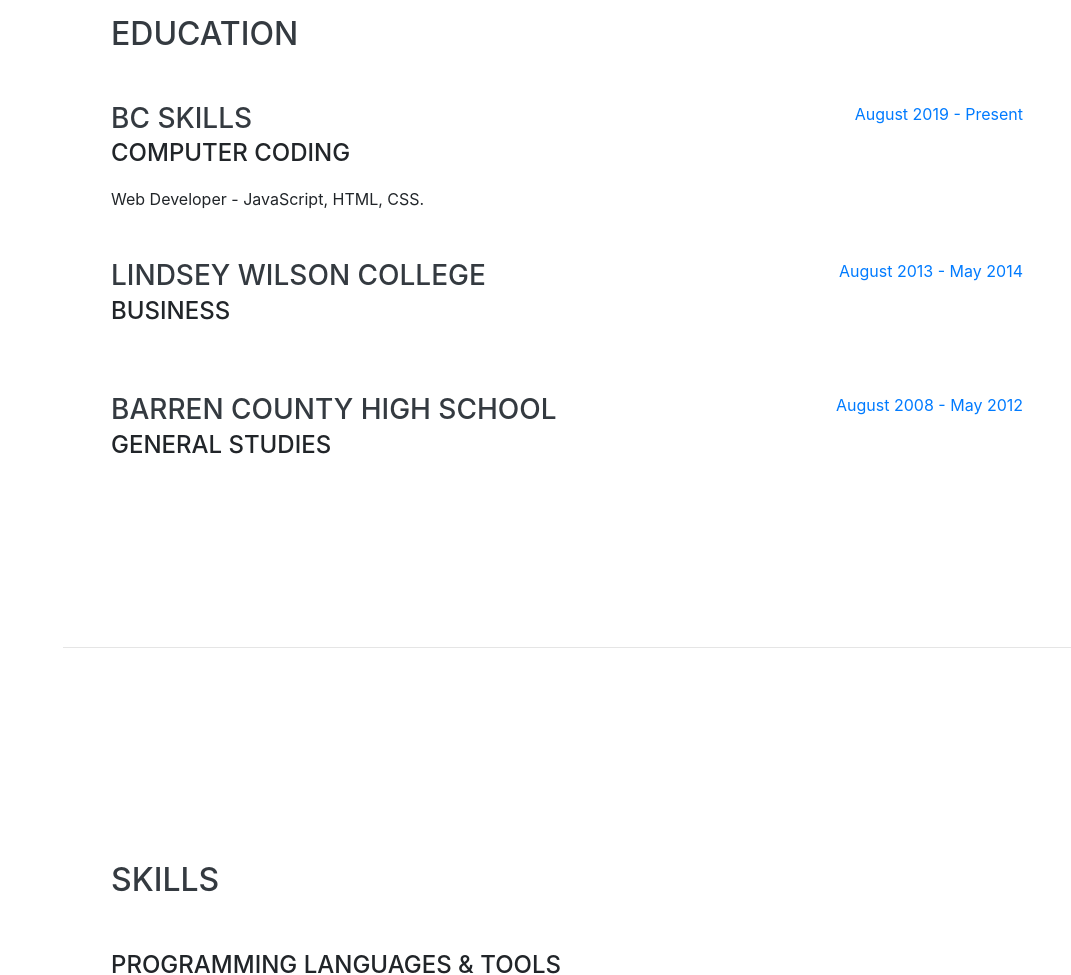
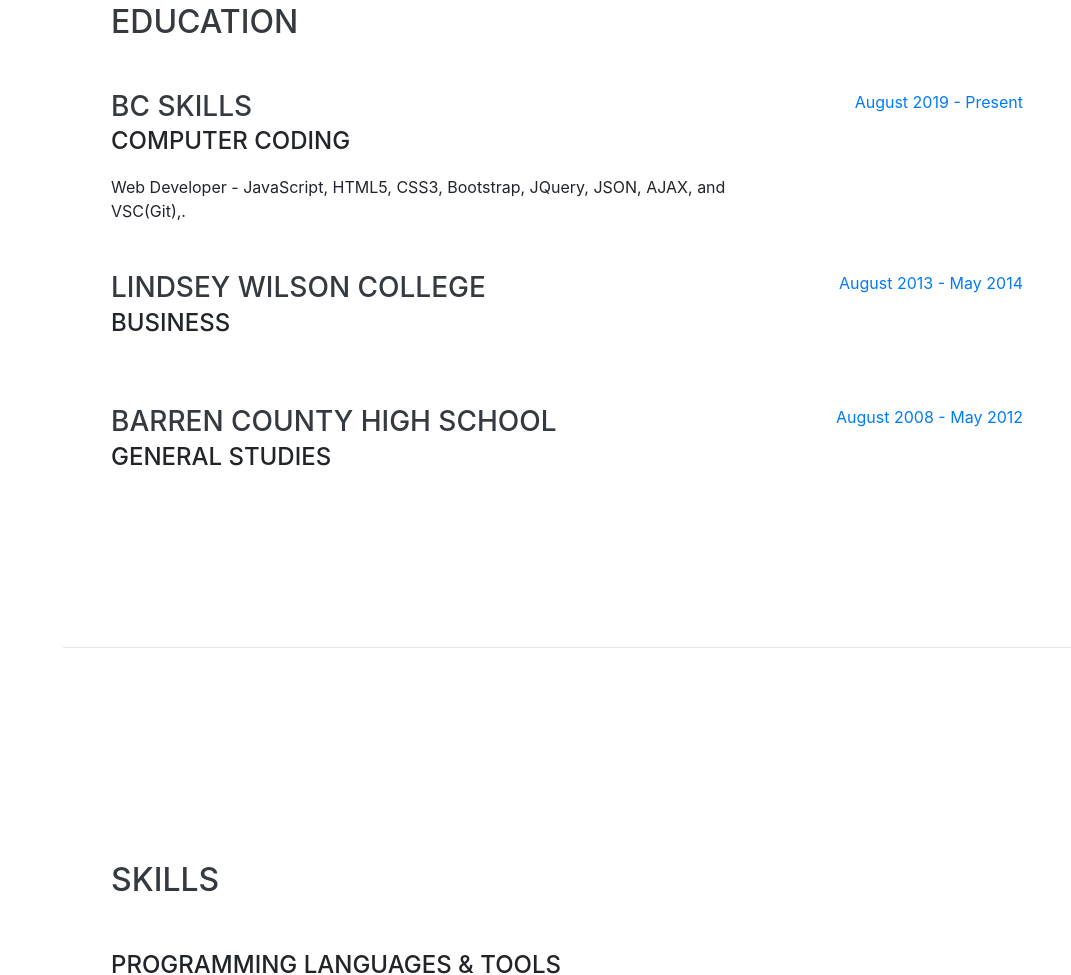
Before and after one commit to jamieaquino33/Portfolio-Website, a website with bundled scripts: page index.html in a window 1280 px wide. Shown: the part 1755-2730 px from the top of the page, without its empty margins (209-1280 px from the left). Built offline with nearby package versions, Linux system fonts and the light colour scheme; a web font is replaced by a local one.

Commit message:
Updating before going live

```diff
--- a/index.html
+++ b/index.html
@@ -115,7 +115,7 @@
           <div class="resume-content">
             <h3 class="mb-0">BC Skills</h3>
             <div class="subheading mb-3">Computer coding</div>
-            <div>Web Developer - JavaScript, HTML, CSS.</div>
+            <div>Web Developer - JavaScript, HTML5, CSS3, Bootstrap, JQuery, JSON, AJAX, and VSC(Git),.</div>
           </div>
           <div class="resume-date text-md-right">
             <span class="text-primary">August 2019 - Present</span>
```
Also changed, not shown: 1 other file.
